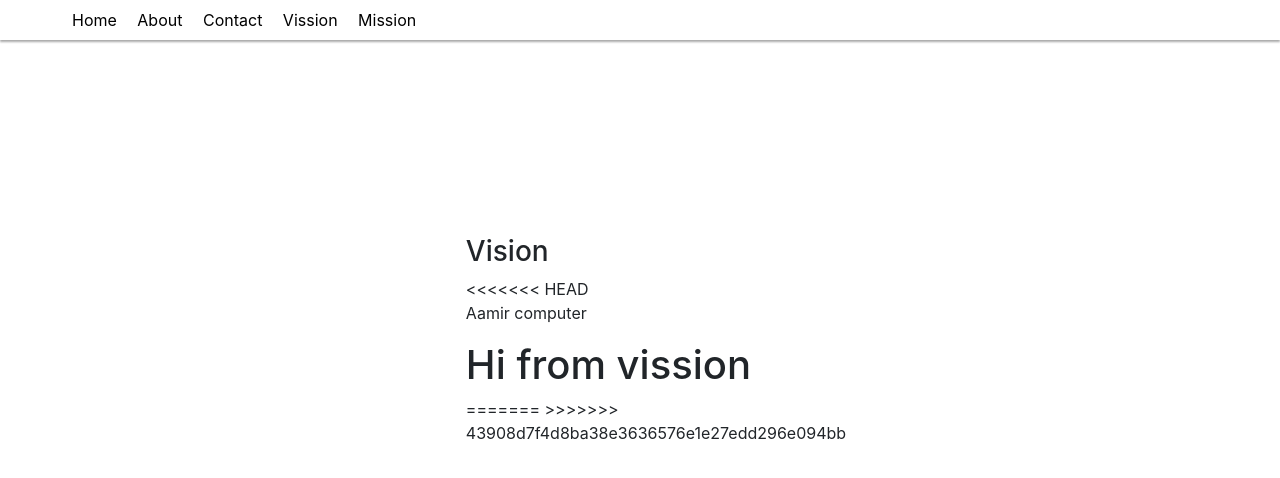
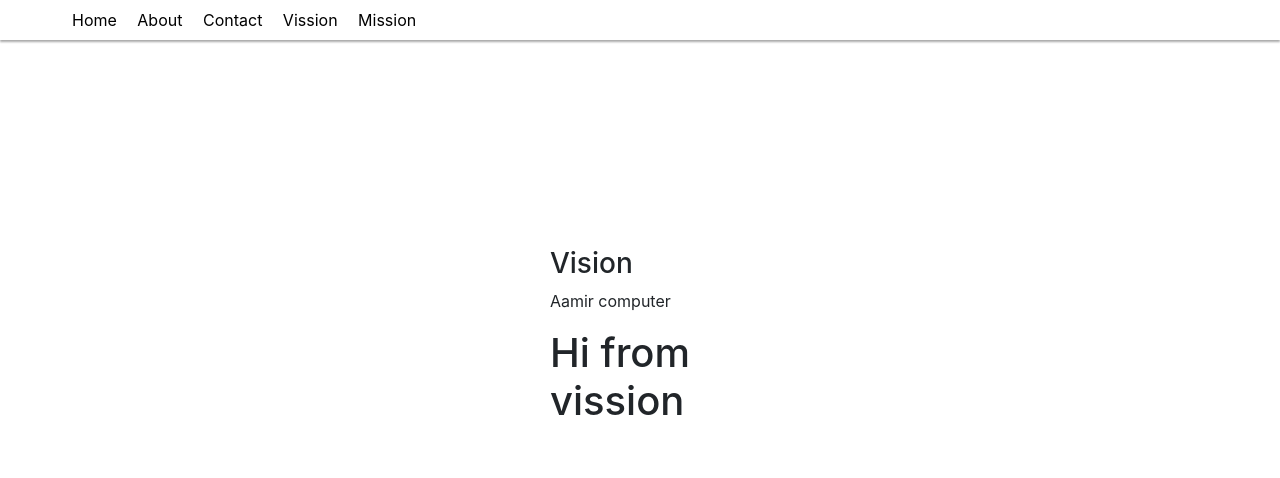
Before and after one commit to Kosabomkai/git_training, a plain HTML site: page vission.html in a window 1280 px wide. Drawn offline with nearby package versions, Linux system fonts and the light colour scheme.

Commit message:
css file change

```diff
--- a/style.css
+++ b/style.css
@@ -1,5 +1,5 @@
 * {
-  margin: 0;
+  margin: 10;
   padding: 0;
   box-sizing: border-box;
 }
--- a/vission.html
+++ b/vission.html
@@ -22,13 +22,10 @@
     <div class="row justify-content-center">
       <div class="col-lg-8">
         <h3>Vision</h3>
-<<<<<<< HEAD
         <p>
           Aamir computer
         </p>
         <h1>Hi from vission</h1>
-=======
->>>>>>> 43908d7f4d8ba38e3636576e1e27edd296e094bb
       </div>
     </div>
   </div>
```
